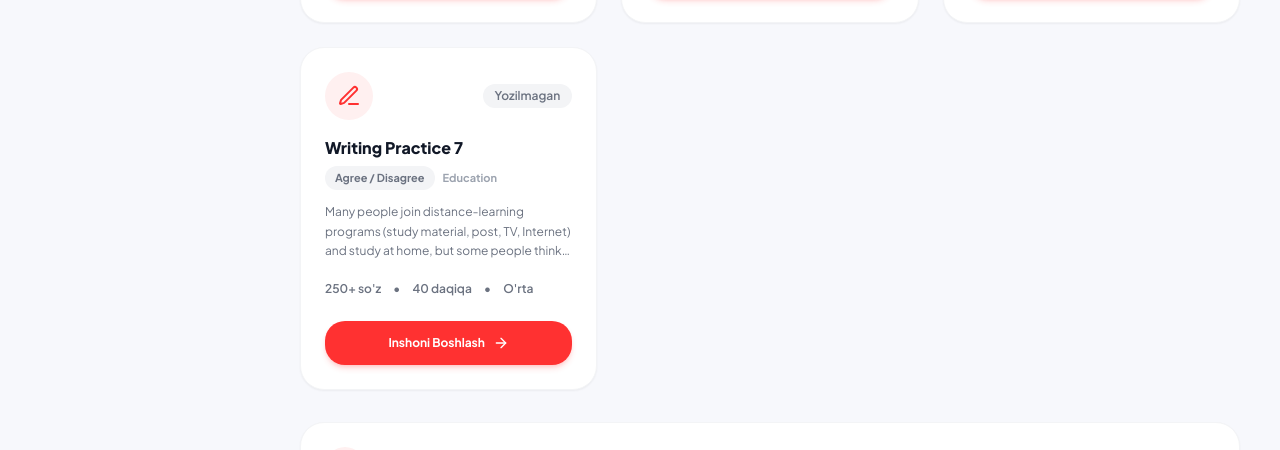
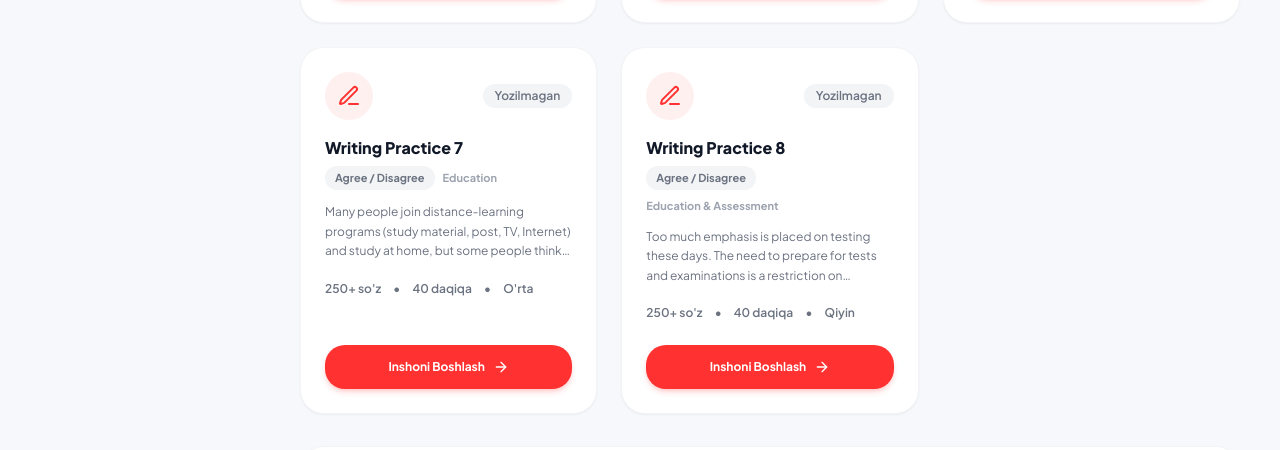
Before and after one commit to mahmudulashev/Take-IELTS, a React (Vite) app in the folder app/: page /writing-packs in a window 1280 px wide. Shown: the part 942-1392 px from the top of the page. Built offline with nearby package versions, Linux system fonts and the light colour scheme; no server answers; the database is empty; sample sign-in values are in the browser's storage.

Commit message:
feat: add new writing prompt and implement sr-only utility class to fix button label visibility

```diff
--- a/app/src/data/writing-prompts.js
+++ b/app/src/data/writing-prompts.js
@@ -79,6 +79,15 @@ export const WRITING_PACKS = [
     difficulty: "O'rta",
     text: 'Many people join distance-learning programs (study material, post, TV, Internet) and study at home, but some people think that it cannot bring the same benefit as attending colleges or universities does. Do you agree or disagree?',
   },
+  {
+    id: 'writing-8',
+    number: 8,
+    title: 'Writing Practice 8',
+    type: 'Agree / Disagree',
+    topic: 'Education & Assessment',
+    difficulty: 'Qiyin',
+    text: 'Too much emphasis is placed on testing these days. The need to prepare for tests and examinations is a restriction on teachers and also exerts unnecessary pressure on young learners, and they never learn to be creative. To what extent do you agree or disagree?',
+  },
 ]
 
 /** To'plamni id bo'yicha topish */
```
Also changed, not shown: app/public/css/test.css (+27 -0 lines).
